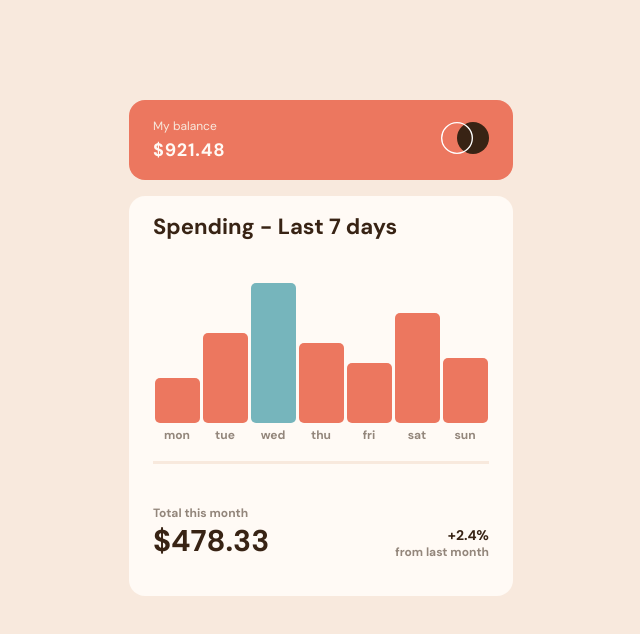
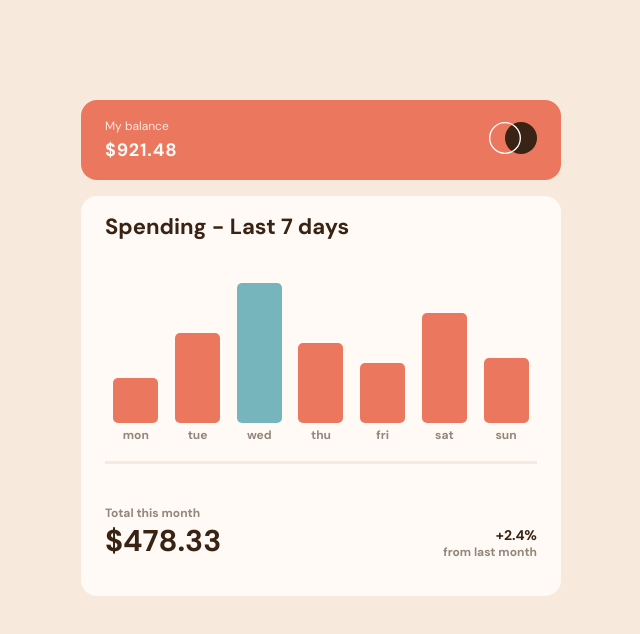
Before and after one commit to jairpss/expenses-chart-component, a plain HTML site: page index.html in a window 1280 px wide. Shown: the whole page, without its empty margins (319-959 px from the left). Drawn offline with Linux system fonts and the light colour scheme.

Commit message:
fixing width

```diff
--- a/style.css
+++ b/style.css
@@ -39,7 +39,7 @@ main{
 .head{
 
     background-color: var(--soft-red);
-    width: 30vw;
+    width: 480px;
     height: 80px;
     border-radius:16px;
     margin-top: 100px;
@@ -71,7 +71,7 @@ main{
 
 .container{
     background-color: var(--very-pale-orange);
-    width: 30vw;
+    width: 480px;
     height: 400px;
     border-radius:16px;
     padding: 16px 24px;
```
